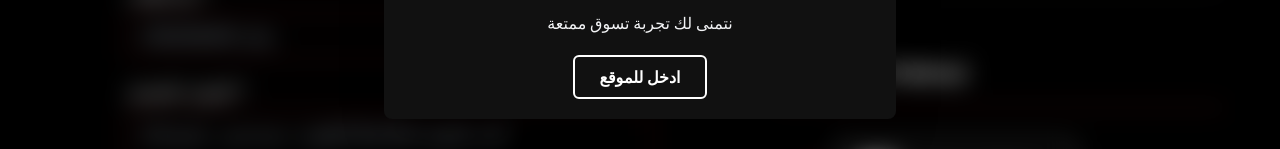
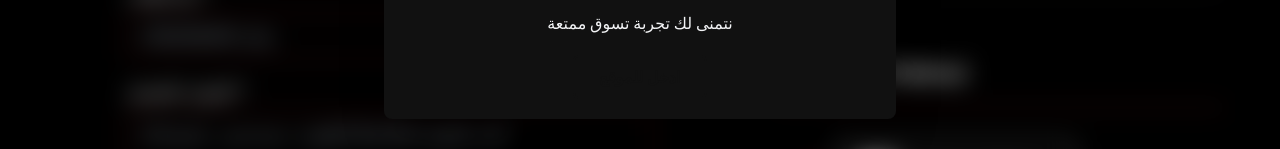
Before and after one commit to zeldiosozz/NICE-SHOP-WEBSITE-ENHANCED, a Next.js app: page /checkout in a window 1280 px wide. Shown: the part 600-749 px from the top of the page. Built offline with nearby package versions, Linux system fonts and the light colour scheme.

Commit message:
fix thingssssss

```diff
--- a/src/components/WelcomeModal/index.tsx
+++ b/src/components/WelcomeModal/index.tsx
@@ -62,7 +62,7 @@ const WelcomeModal: React.FC<WelcomeModalProps> = ({ isOpen, onClose }) => {
 
           <button
             onClick={onClose}
-            className="px-4 sm:px-6 py-2 border-2 border-blue-400 text-white bg-blue-600 font-semibold rounded-md hover:bg-blue-700 transition"
+            className="px-4 sm:px-6 py-2 border-2 border-blue-400 text-[#111] border-[#111] bg-blue-600 font-semibold rounded-md hover:bg-blue-700 transition"
           >
             ادخل للموقع
           </button>
```
